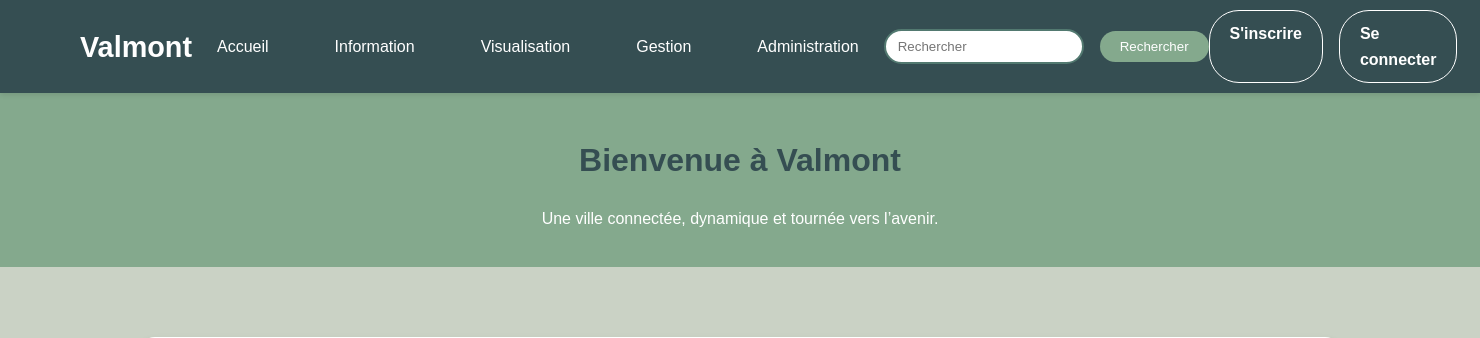
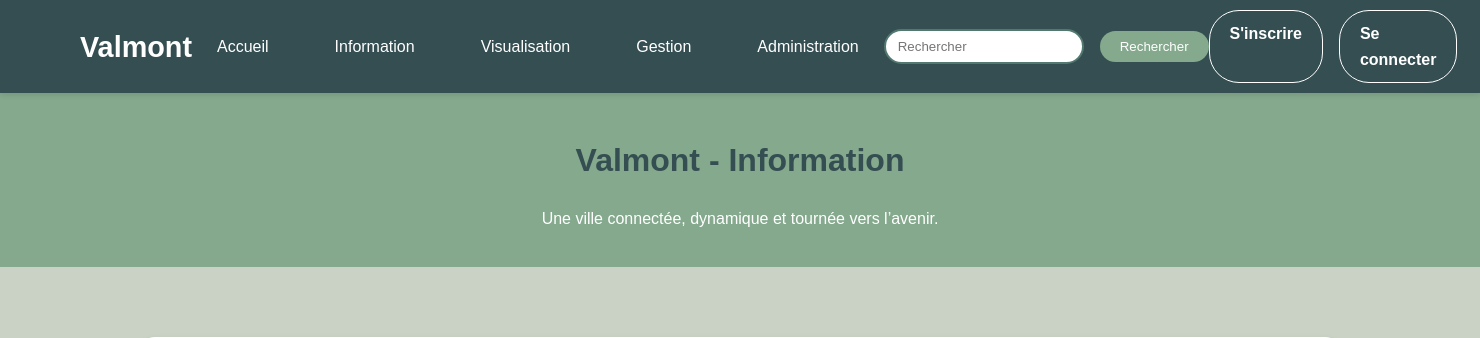
Before and after one commit to Myri23/Valmont, a Symfony app: template templates/home/ville.html.twig in a window 1480 px wide. Shown: the top 338 px of the page. Run offline with Twig, Linux system fonts and the light colour scheme; the template is opened without the code that fills it, so the values that code supplies are empty; style sheets or scripts are compiled from the project's sources; some libraries are stand-ins or nearby versions.

Commit message:
Update Module Information

```diff
--- a/templates/home/ville.html.twig
+++ b/templates/home/ville.html.twig
@@ -29,7 +29,7 @@
     </nav>
 
     <header class="hero">
-        <h1>Bienvenue à Valmont</h1>
+        <h1>Valmont - Information</h1>
         <p>Une ville connectée, dynamique et tournée vers l’avenir.</p>
     </header>
 
```
